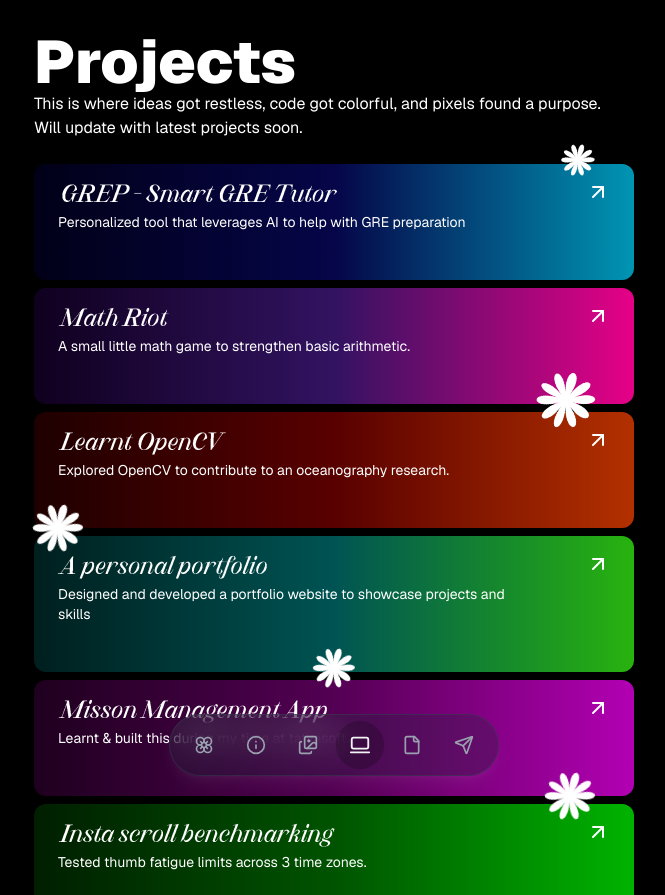
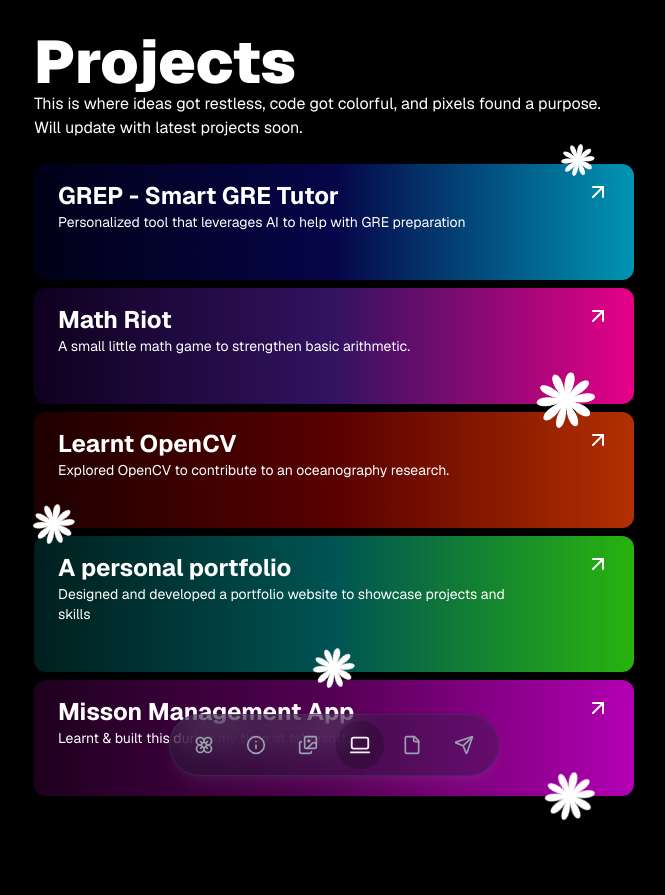
Before and after one commit to DharmBharodiya/dharm-portfolio, a React (Vite) app: page /projects in a window 1280 px wide. Shown: the top 895 px of the page, without its empty margins (306-971 px from the left). Built offline with nearby package versions, Linux system fonts and the light colour scheme.

Commit message:
Projects section was fixed with reduced projects.

```diff
--- a/src/components/Projects/ProjectBox.jsx
+++ b/src/components/Projects/ProjectBox.jsx
@@ -13,8 +13,8 @@ function ProjectBox({flowerClass, bg, title, description, src}) {
     >
         <div className="mr-4 sm:mr-20">
             <h1
-            className="text-xl sm:text-2xl"
-            style={{fontFamily: "New Valley"}}
+            className="text-xl sm:text-2xl font-bold"
+            // style={{fontFamily: "New Valley"}}
             >
                 {title}
             </h1>
--- a/src/components/Projects/Projects.js
+++ b/src/components/Projects/Projects.js
@@ -17,7 +17,7 @@ export const projects = [
         title: "Learnt OpenCV",
         description: "Explored OpenCV to contribute to an oceanography research.",
         bg: "bg-[linear-gradient(90deg,_rgba(51,0,0,1)_0%,_rgba(136,0,0,1)_50%,_rgba(255,69,0,1)_100%)] dark:bg-[linear-gradient(90deg,_rgba(51,0,0,0.6)_0%,_rgba(136,0,0,0.65)_50%,_rgba(255,69,0,0.70)_100%)] transition-colors duration-200",
-        flowerClass: "absolute w-12 h-12 -bottom-6 left-0",
+        flowerClass: "absolute w-10 h-10 -bottom-4 left-0",
         src:"https://github.com/DharmBharodiya/OpenCV"
     },
     {
@@ -46,18 +46,18 @@ export const projects = [
     //     bg: "bg-[linear-gradient(90deg,_rgba(51,51,0,1)_0%,_rgba(76,76,76,1)_50%,_rgba(128,128,128,1)_100%)] dark:bg-[linear-gradient(90deg,_rgba(51,51,0,0.6)_0%,_rgba(76,76,76,0.65)_50%,_rgba(128,128,128,0.70)_100%)] transition-colors duration-200",
     //     flowerClass: "absolute w-6 h-6 -bottom-2 left-20 -translate-x-1/2"
     // },
-    {
-        title: "Insta scroll benchmarking",
-        description: "Tested thumb fatigue limits across 3 time zones.",
-        bg: "bg-[linear-gradient(90deg,_rgba(0,51,0,1)_0%,_rgba(0,128,0,1)_50%,_rgba(0,255,0,1)_100%)] dark:bg-[linear-gradient(90deg,_rgba(0,51,0,0.6)_0%,_rgba(0,128,0,0.65)_50%,_rgba(0,255,0,0.70)_100%)] transition-colors duration-200",
-        flowerClass: "absolute w-14 h-14 -bottom-8 right-1/4",
-        src:"#"
-    },
-    {
-        title: "Took a ride in uber",
-        description: "enjoyed breath-taking cab ride from San Francisco to Las Vegas",
-        bg: "bg-[linear-gradient(90deg,_rgba(0,0,51,1)_0%,_rgba(0,51,102,1)_50%,_rgba(0,102,204,1)_100%)] dark:bg-[linear-gradient(90deg,_rgba(0,0,51,0.6)_0%,_rgba(0,51,102,0.65)_50%,_rgba(0,102,204,0.70)_100%)] transition-colors duration-200",
-        flowerClass: "absolute w-10 h-10 -bottom-5 right-5",
-        src:"#"
-    },
+    // {
+    //     title: "Insta scroll benchmarking",
+    //     description: "Tested thumb fatigue limits across 3 time zones.",
+    //     bg: "bg-[linear-gradient(90deg,_rgba(0,51,0,1)_0%,_rgba(0,128,0,1)_50%,_rgba(0,255,0,1)_100%)] dark:bg-[linear-gradient(90deg,_rgba(0,51,0,0.6)_0%,_rgba(0,128,0,0.65)_50%,_rgba(0,255,0,0.70)_100%)] transition-colors duration-200",
+    //     flowerClass: "absolute w-14 h-14 -bottom-8 right-1/4",
+    //     src:"#"
+    // },
+    // {
+    //     title: "Took a ride in uber",
+    //     description: "enjoyed breath-taking cab ride from San Francisco to Las Vegas",
+    //     bg: "bg-[linear-gradient(90deg,_rgba(0,0,51,1)_0%,_rgba(0,51,102,1)_50%,_rgba(0,102,204,1)_100%)] dark:bg-[linear-gradient(90deg,_rgba(0,0,51,0.6)_0%,_rgba(0,51,102,0.65)_50%,_rgba(0,102,204,0.70)_100%)] transition-colors duration-200",
+    //     flowerClass: "absolute w-10 h-10 -bottom-5 right-5",
+    //     src:"#"
+    // },
 ];
```
